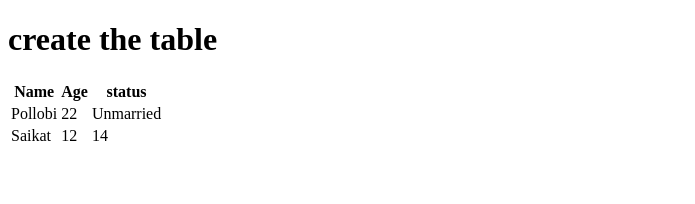
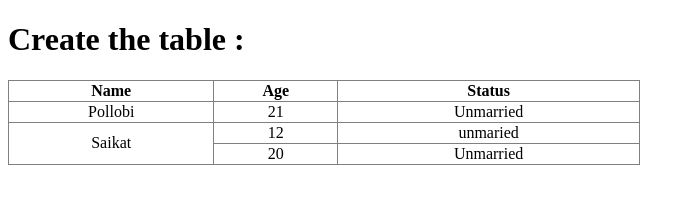
Before and after one commit to pallabituj/html, a plain HTML site: page code-1/index.html in a window 1280 px wide. Shown: the whole page, without its empty margins (0-695 px from the left). Drawn offline with Linux system fonts and the light colour scheme.

Commit message:
practice

```diff
--- a/code-1/index.html
+++ b/code-1/index.html
@@ -5,26 +5,39 @@
     <meta http-equiv="X-UA-Compatible" content="IE=edge">
     <meta name="viewport" content="width=device-width, initial-scale=1.0">
     <title>HTML Table</title>
+    <style>
+        table, th, td {
+            border-collapse: collapse;
+            text-align: center;
+        }
+    </style>
 </head>
 <body>
-    <h1>create the table</h1>
+  <h1>Create the table :</h1>
 
-    <table>
+  <table style="width: 50%;" border="none">
       <tr>
           <th>Name</th>
           <th>Age</th>
-            <th>status</th>
+          <th>Status</th>
       </tr>
       <tr>
           <td>Pollobi</td>
-            <td>22</td>
+          <td>21</td>
           <td>Unmarried</td>
       </tr>
       <tr>
-            <td>Saikat</td>
+          <td rowspan="4">Saikat</td>
           <td>12</td>
-            <td>14</td>
+          <td>unmaried</td>
+      <tr>
+          <td>20</td>
+          <td>Unmarried</td>
       </tr>
+      </tr>
+
+
+
   </table>
 </body>
 </html>
```
Also changed, not shown: CODE-2/index.html (added, +32 -0 lines), code-3/index.html (added). Lines whose indentation alone changed are shown as unchanged.
